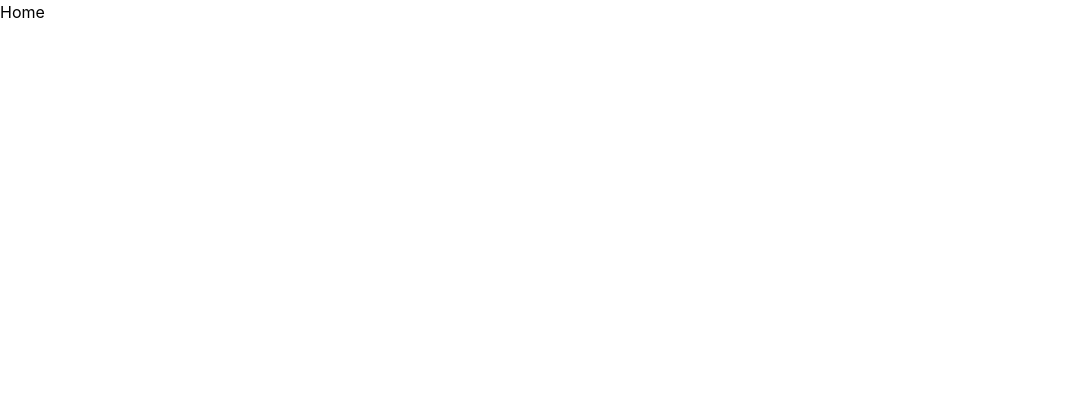
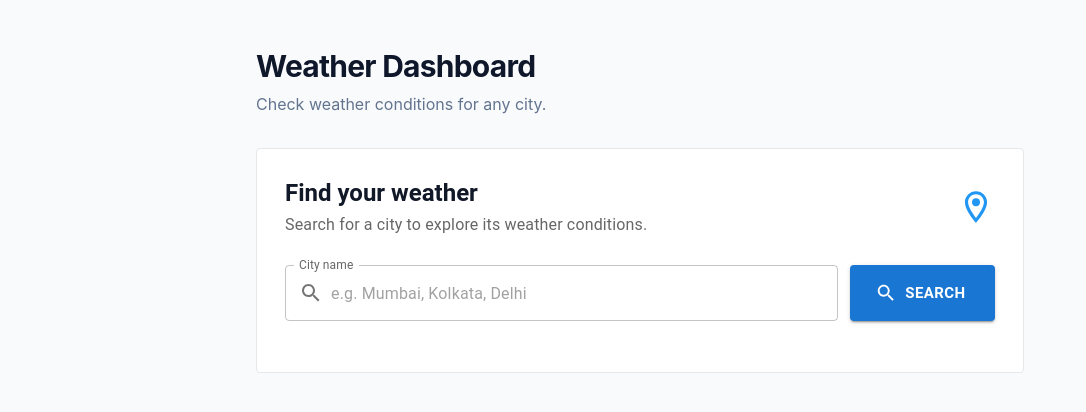
Before and after one commit to Mourya973/Weather, a React (Vite) app: page / in a window 1280 px wide. Shown: the top 412 px of the page, without its empty margins (0-1086 px from the left). Built offline with nearby package versions, Linux system fonts and the light colour scheme.

Commit message:
feat: implement SearchBox with persistent search history

```diff
--- a/src/App.tsx
+++ b/src/App.tsx
@@ -1,5 +1,40 @@
+import { useState } from "react";
+import SearchBox from "./components/SearchBox";
+
 function App() {
-  return <div>Home</div>;
+  const [selectedCity, setSelectedCity] = useState("");
+
+  const handleSearch = (city: string) => {
+    setSelectedCity(city);
+
+    if (city) {
+      console.log("Selected city:", city);
+    }
+  };
+
+  return (
+    <main className="min-h-screen bg-slate-50 px-4 py-12 sm:px-8">
+      <div className="mx-auto max-w-3xl">
+        <div className="mb-8">
+          <h1 className="text-3xl font-bold tracking-tight text-slate-900">
+            Weather Dashboard
+          </h1>
+
+          <p className="mt-2 text-slate-500">
+            Check weather conditions for any city.
+          </p>
+        </div>
+
+        <SearchBox onSearch={handleSearch} selectedCity={selectedCity} />
+
+        {selectedCity && (
+          <p className="mt-5 text-sm text-slate-600">
+            Selected city: <strong>{selectedCity}</strong>
+          </p>
+        )}
+      </div>
+    </main>
+  );
 }
 
 export default App;
--- /dev/null
+++ b/src/components/SearchBox.tsx
@@ -0,0 +1,234 @@
+import { useEffect, useState, type FormEvent } from "react";
+
+import Paper from "@mui/material/Paper";
+import TextField from "@mui/material/TextField";
+import InputAdornment from "@mui/material/InputAdornment";
+import Chip from "@mui/material/Chip";
+import Typography from "@mui/material/Typography";
+import Box from "@mui/material/Box";
+
+import SearchIcon from "@mui/icons-material/Search";
+import HistoryIcon from "@mui/icons-material/History";
+import DeleteOutlined from "@mui/icons-material/DeleteOutlined";
+import LocationOnOutlinedIcon from "@mui/icons-material/LocationOnOutlined";
+import CloseIcon from "@mui/icons-material/Close";
+
+import AppButton from "./AppButton";
+
+interface SearchBoxProps {
+  onSearch: (city: string) => void;
+  selectedCity: string;
+}
+
+const STORAGE_KEY = "weather_recent_cities";
+const MAX_RECENT_SEARCHES = 5;
+
+function getRecentSearches(): string[] {
+  try {
+    const saved = localStorage.getItem(STORAGE_KEY);
+
+    if (!saved) return [];
+
+    const parsed: unknown = JSON.parse(saved);
+
+    if (!Array.isArray(parsed)) return [];
+
+    return parsed
+      .filter(
+        (city): city is string =>
+          typeof city === "string" && city.trim().length > 0,
+      )
+      .slice(0, MAX_RECENT_SEARCHES);
+  } catch {
+    return [];
+  }
+}
+
+export default function SearchBox({ onSearch, selectedCity }: SearchBoxProps) {
+  const [city, setCity] = useState("");
+  const [recentCities, setRecentCities] = useState<string[]>(getRecentSearches);
+  const [error, setError] = useState("");
+
+  // Save recent searches to localStorage.
+  useEffect(() => {
+    try {
+      localStorage.setItem(STORAGE_KEY, JSON.stringify(recentCities));
+    } catch (error) {
+      console.error("Unable to save search history:", error);
+    }
+  }, [recentCities]);
+
+  // Submit city search.
+  const handleSubmit = (event: FormEvent<HTMLFormElement>) => {
+    event.preventDefault();
+
+    const trimmedCity = city.trim();
+
+    if (!trimmedCity) {
+      setError("Please enter a city name.");
+      return;
+    }
+
+    if (trimmedCity.length < 2) {
+      setError("City name must contain at least 2 characters.");
+      return;
+    }
+
+    const updatedHistory = [
+      trimmedCity,
+      ...recentCities.filter(
+        (item) => item.toLowerCase() !== trimmedCity.toLowerCase(),
+      ),
+    ].slice(0, MAX_RECENT_SEARCHES);
+
+    setRecentCities(updatedHistory);
+    setError("");
+    setCity("");
+
+    onSearch(trimmedCity);
+  };
+
+  // Search a previously searched city.
+  const handleRecentSearch = (selectedCityName: string) => {
+    setError("");
+    setCity("");
+    onSearch(selectedCityName);
+  };
+
+  // Remove one city from history and clear selection if necessary.
+  const handleRemoveCity = (cityToRemove: string) => {
+    setRecentCities((previous) =>
+      previous.filter(
+        (item) => item.toLowerCase() !== cityToRemove.toLowerCase(),
+      ),
+    );
+
+    if (selectedCity.toLowerCase() === cityToRemove.toLowerCase()) {
+      onSearch("");
+    }
+  };
+
+  // Clear all recent searches.
+  const handleClearHistory = () => {
+    setRecentCities([]);
+
+    if (
+      recentCities.some(
+        (item) => item.toLowerCase() === selectedCity.toLowerCase(),
+      )
+    ) {
+      onSearch("");
+    }
+  };
+
+  return (
+    <Paper
+      elevation={0}
+      className="w-full rounded-2xl border border-gray-200 p-5 sm:p-7"
+    >
+      {/* Header */}
+      <Box className="mb-7 flex items-center justify-between">
+        <Box>
+          <Typography variant="h5" sx={{ fontWeight: 700, color: "#111827" }}>
+            Find your weather
+          </Typography>
+
+          <Typography variant="body1" sx={{ color: "text.secondary", mt: 0.5 }}>
+            Search for a city to explore its weather conditions.
+          </Typography>
+        </Box>
+
+        <LocationOnOutlinedIcon sx={{ fontSize: 38, color: "#2196f3" }} />
+      </Box>
+
+      {/* Search Form */}
+      <form onSubmit={handleSubmit} className="flex flex-col gap-3 sm:flex-row">
+        <TextField
+          fullWidth
+          label="City name"
+          placeholder="e.g. Mumbai, Kolkata, Delhi"
+          value={city}
+          onChange={(event) => {
+            setCity(event.target.value);
+
+            if (error) {
+              setError("");
+            }
+          }}
+          error={Boolean(error)}
+          helperText={error || " "}
+          autoComplete="off"
+          slotProps={{
+            input: {
+              startAdornment: (
+                <InputAdornment position="start">
+                  <SearchIcon color="action" />
+                </InputAdornment>
+              ),
+            },
+          }}
+        />
+
+        <AppButton
+          type="submit"
+          variant="contained"
+          size="large"
+          startIcon={<SearchIcon />}
+          sx={{
+            minWidth: { sm: 145 },
+            height: 56,
+            fontWeight: 600,
+          }}
+        >
+          Search
+        </AppButton>
+      </form>
+
+      {/* Recent Searches */}
+      {recentCities.length > 0 && (
+        <Box className="mt-5 border-t border-gray-200 pt-5">
+          <Box className="mb-4 flex items-center justify-between gap-3">
+            <Box className="flex items-center gap-2">
+              <HistoryIcon color="action" />
+
+              <Typography variant="subtitle1" sx={{ fontWeight: 700 }}>
+                Recent searches
+              </Typography>
+            </Box>
+
+            <button
+              type="button"
+              onClick={handleClearHistory}
+              className="flex items-center gap-1 text-sm text-red-500 transition-colors hover:text-red-700"
+            >
+              <DeleteOutlined fontSize="small" />
+              Clear all
+            </button>
+          </Box>
+
+          <Box className="flex flex-wrap gap-2">
+            {recentCities.map((recentCity) => (
+              <Chip
+                key={recentCity.toLowerCase()}
+                icon={<LocationOnOutlinedIcon />}
+                label={recentCity}
+                variant="outlined"
+                onClick={() => handleRecentSearch(recentCity)}
+                onDelete={() => handleRemoveCity(recentCity)}
+                deleteIcon={<CloseIcon />}
+                sx={{
+                  borderRadius: "20px",
+                  height: 40,
+                  cursor: "pointer",
+                  "& .MuiChip-label": {
+                    px: 1,
+                  },
+                }}
+              />
+            ))}
+          </Box>
+        </Box>
+      )}
+    </Paper>
+  );
+}
```
Also changed, not shown: 1 other file (tests, documents, lock files or other folders).
